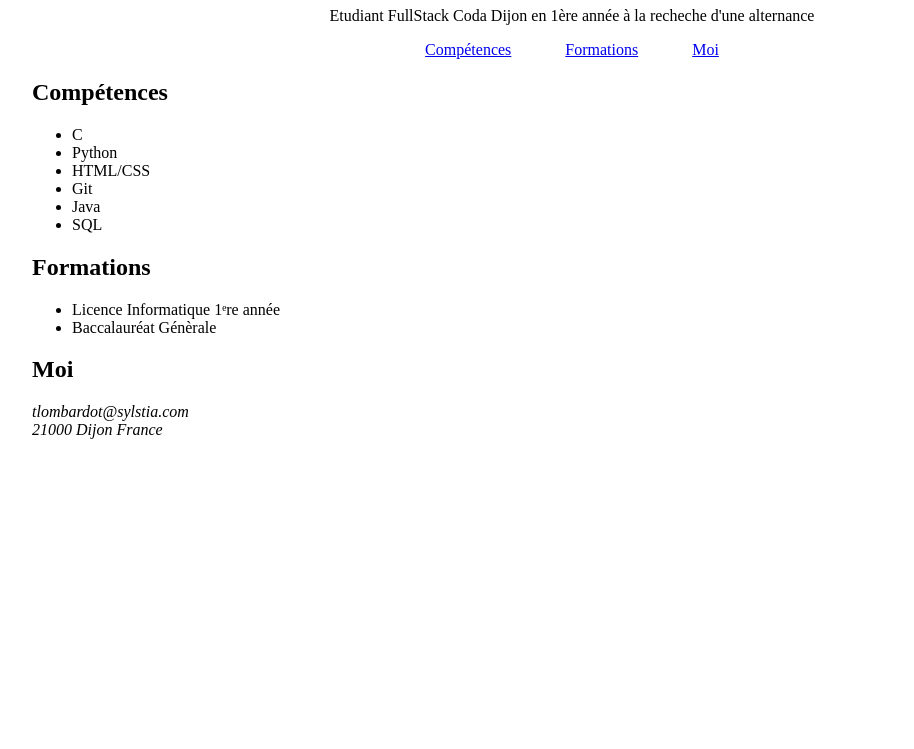
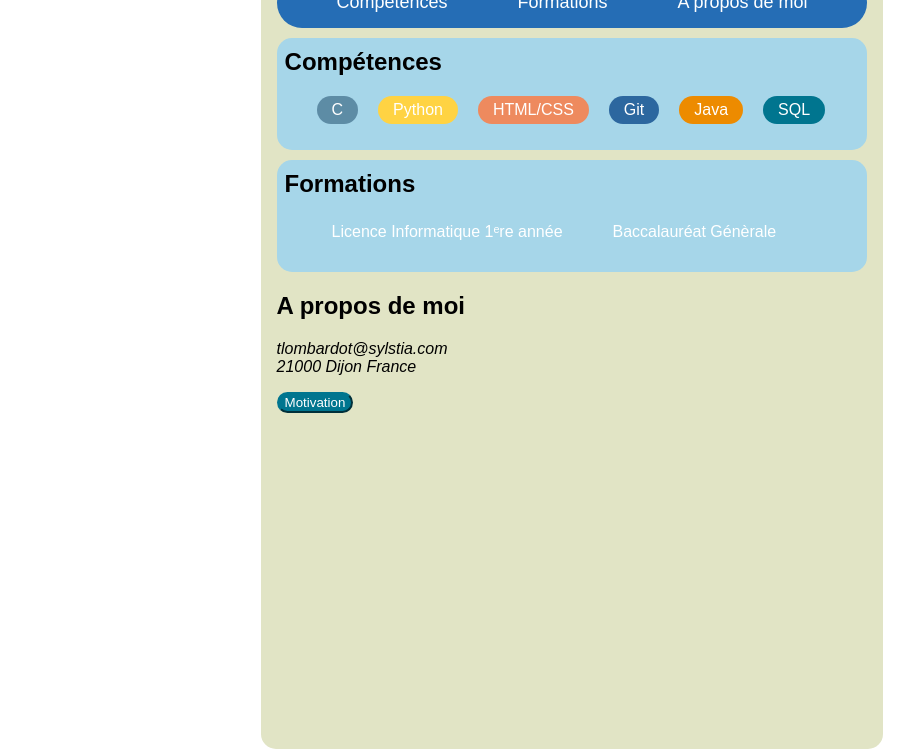
Before and after one commit to tlombardot/CV, a plain HTML site: page public/index.html in a window 1280 px wide. Shown: the part 252-1001 px from the top of the page, without its empty margins (68-982 px from the left). Before the commit the page ends 800 px from the top, so only its background shows below. Drawn offline with Linux system fonts and the light colour scheme.

Commit message:
feat: add style

```diff
--- a/public/index.html
+++ b/public/index.html
@@ -8,8 +8,9 @@
     <title>CV Thomas Lombardot</title>
 </head>
 <body>
+    <main>
         <header>
-    <img src="image/CODA-photographe-laurence-bram-24.jpg" alt="" width=100>
+            <img src="image/CODA-photographe-laurence-bram-24.jpg" alt="Thomas Lombardot" width=100>
             <hgroup>
                 <h1>
                     Thomas Lombardot
@@ -19,9 +20,11 @@
                 </p>
             </hgroup>
             <nav>
-        <a href ="#competences">Compétences</a>
-        <a href="#formations">Formations</a>
-        <a href="#me">Moi</a>
+                <ul>
+                    <li><a href ="#competences">Compétences</a></li>
+                    <li><a href="#formations">Formations</a></li>
+                    <li><a href="#me">A propos de moi</a></li>
+                </ul>
             </nav>
         </header>
 
@@ -30,12 +33,12 @@
                 Compétences
             </h2>
             <ul>
-        <li>C</li>
-        <li>Python</li>
-        <li>HTML/CSS</li>
-        <li>Git</li>
-        <li>Java</li>
-        <li>SQL</li>
+                <li class = "C">C</li>
+                <li class = "Python">Python</li>
+                <li class = "HTML">HTML/CSS</li>
+                <li class = "Git">Git</li>
+                <li class = "Java">Java</li>
+                <li class = "SQL">SQL</li>
             </ul>
         </section>
 
@@ -51,12 +54,17 @@
 
         <section id = "me">
             <h2>
-        Moi
+                A propos de moi
             </h2>
             <address>
+                <p>
                     tlombardot@sylstia.com<br>
-        21000 Dijon France
+                    21000 Dijon France<br>
+                </p>
+                <button class = "btn-motivation"><a href="/PhpStorm/CV/public/motivation.html">Motivation</a></button>
             </address>
         </section>
+
+    </main>
 </body>
 </html>
--- /dev/null
+++ b/public/style-motiv.css
@@ -0,0 +1,14 @@
+h1{
+    font-size: 1.25rem;
+}
+
+.entreprise{
+    text-align: right;
+}
+
+body{
+    margin: auto;
+    max-width: 50rem;
+    font-family: 'Sans-Serif', sans-serif;
+    padding: 0 1rem;
+}
--- a/public/style.css
+++ b/public/style.css
@@ -4,11 +4,149 @@ hgroup{
     text-align: center;
 }
 
+
+
 nav{
-    text-align: center;
-    word-spacing: 50px;
+    background-color:#256db5;
+    padding: 15px 0;
+    border-radius: 25px;
+
+}
+
+nav ul{
+    list-style : none;
+    display: flex;
+    justify-content: center;
+    gap: 70px;
+    margin : 0;
+    padding : 0;
+}
+
+nav a{
+    color: white;
+    text-decoration: none;
+    font-weight : 500;
+    font-size: 18px;
+    display: inline-block;
+}
+
+nav a:hover{
+    color:aqua;
+    transform: scale(1.1);
 }
 
 body{
-    margin: 100px;
+
+    margin: auto ;
+    max-width: 70ch;
+    font-family: 'Sans-Serif', sans-serif;
+    padding: 0 1rem;
+
 }
+
+main{
+    background-color: rgb(225, 228, 197);
+    border-radius: 15px;
+    margin: auto;
+    padding: 0 1rem;
+    padding-bottom: 21rem;
+    margin-top: 1rem;
+}
+
+
+#competences h2{
+    padding-top: 10px;
+    padding-left: 8px;
+    margin-top: 10px;
+}
+
+#competences{
+    background-color:rgb(166, 214, 233);
+    border-radius: 15px;
+    margin: 0;
+    margin-top: 10px;
+    padding-bottom: 10px;
+}
+
+#competences ul{
+    list-style: none;
+    display: flex;
+    gap : 20px;
+
+}
+
+#competences li{
+    padding: 5px 15px;
+    border-radius: 15px;
+    color: white;
+}
+
+
+#formations h2{
+    padding-top: 10px;
+    padding-left: 8px;
+    margin-top: 10px;
+}
+
+#formations{
+    background-color:rgb(166, 214, 233);
+    border-radius: 15px;
+    margin: 0;
+    margin-top: 10px;
+    padding-bottom: 10px;
+}
+
+#formations ul{
+    list-style: none;
+    display: flex;
+    gap : 20px;
+
+}
+
+#formations li{
+    padding: 5px 15px;
+    border-radius: 15px;
+    color: white;
+}
+/*
+    Couleur Compétences
+*/
+.C{
+    background-color: rgba(41, 88, 119, 0.585);
+}
+
+.Python{
+    background-color:#FFD343;
+}
+
+.HTML{
+    background-color:#ee8a5e ;
+}
+
+.Git{
+    background-color: #2c679f ;
+}
+
+.Java{
+    background-color: #ED8B00;
+}
+
+.SQL{
+    background-color: #00758F;
+}
+
+header img{
+    margin-left:220px;
+    margin-top: 20px;
+}
+
+.btn-motivation a{
+    text-decoration: none;
+    color: white;
+}
+
+.btn-motivation{
+    background-color: #00758F;
+    border-radius: 15px;
+    border-color: #00758F;
+}
```
Also changed, not shown: public/motivation.html (added, +53 -0 lines). Lines whose indentation alone changed are shown as unchanged.
